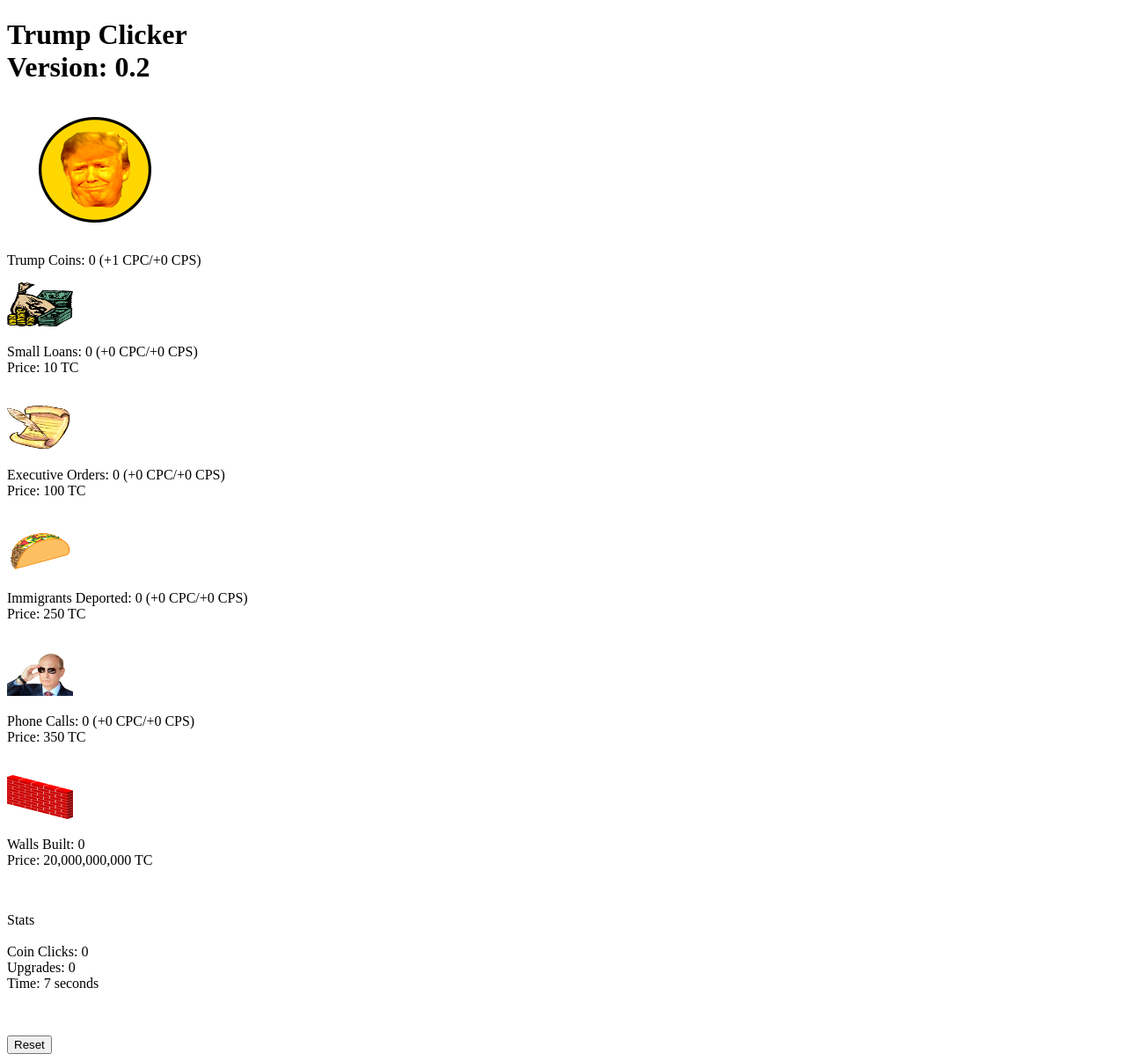
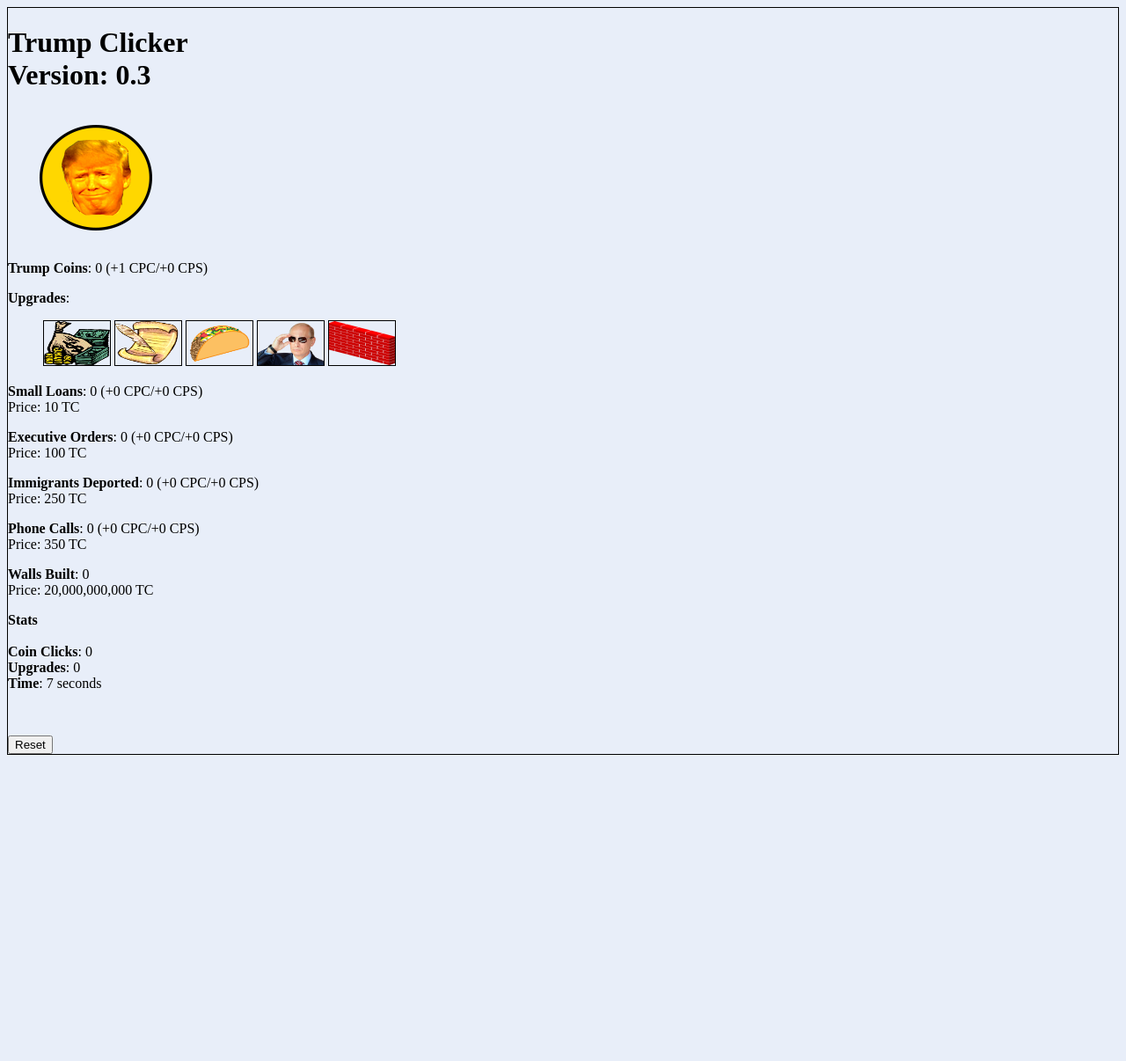
Before and after one commit to mtb29/trumpclicker, a web app: page / in a window 1280 px wide. Shown: the whole page at 88% size. After the commit the page ends 858 px from the top, so only its background shows below. Run offline with its HTML, style and script files only (its server is not run), Linux system fonts and the light colour scheme; data that the repository does not hold is empty.

Commit message:
version 0.3: updated layout, added more sounds, another trophy

```diff
--- a/src/main/webapp/game.js
+++ b/src/main/webapp/game.js
@@ -7,7 +7,7 @@ Game = {};
 
 var Trophy = {};
 var TrophyText = {};
-var TotalTrophies = 9;
+var TotalTrophies = 10;
 var TrophyCount = 0;
 
 function secondsToTime(secs)
@@ -46,7 +46,25 @@ function play() {
     var audio = document.getElementById('trophysound');
     if (audio.paused) {
         audio.play();
-    }else{
+    } else {
+        audio.currentTime = 0;
+    }
+}
+
+function playmini() {
+    var audio = document.getElementById('minimesound');
+    if (audio.paused) {
+        audio.play();
+    } else {
+        audio.currentTime = 0;
+    }
+}
+
+function playcheat() {
+    var audio = document.getElementById('cheatsound');
+    if (audio.paused) {
+        audio.play();
+    } else {
         audio.currentTime = 0;
     }
 }
@@ -60,7 +78,7 @@ Game.Launch = function ()
         Game.ready = 1;
 
         /* Game variables */
-        Game.version = 0.2;
+        Game.version = 0.3;
         Game.coins = 0;
         Game.coinsPerClick = 1;
         Game.coinsPerSecond = 0;
@@ -69,23 +87,25 @@ Game.Launch = function ()
 
         /* Trophies */
         Trophy[0] = 0;
-        TrophyText[0] = "Hello, Mr. President: Earn your first Trump Coin";
+        TrophyText[0] = "<strong>Hello, Mr. President</strong>: Earn your first Trump Coin";
         Trophy[1] = 0;
-        TrophyText[1] = "Helping Hand: Earn your first Loan";
+        TrophyText[1] = "<strong>Helping Hand</strong>: Earn your first Loan";
         Trophy[2] = 0;
-        TrophyText[2] = "Sign Here, Initial There: Earn your first Executive Order";
+        TrophyText[2] = "<strong>Sign Here, Initial There</strong>: Earn your first Executive Order";
         Trophy[3] = 0;
-        TrophyText[3] = "You Made America Great Again: Build the wall";
+        TrophyText[3] = "<strong>You Made America Great Again</strong>: Build the wall";
         Trophy[4] = 0;
-        TrophyText[4] = "Cheaters Never Prosper...wait a doggone minute....: Use the cheat command successfully";
+        TrophyText[4] = "<strong>Cheaters Never Prosper...wait a doggone minute....</strong>: Use the cheat command successfully";
         Trophy[5] = 0;
-        TrophyText[5] = "Luck Of The Draw: You Got Lucky";
+        TrophyText[5] = "<strong>Luck Of The Draw</strong>: You Got Lucky";
         Trophy[6] = 0;
-        TrophyText[6] = "Permission Denied: Deport your first illegal immigrant";
+        TrophyText[6] = "<strong>Permission Denied</strong>: Deport your first illegal immigrant";
         Trophy[7] = 0;
-        TrophyText[7] = "The Meaning to Life, the Universe, and Everything: Buy 42 upgrades";
+        TrophyText[7] = "<strong>The Meaning to Life, the Universe, and Everything</strong>: Buy 42 upgrades";
         Trophy[8] = 0;
-        TrophyText[8] = "Hello, Comrade?: Make your first phone call."
+        TrophyText[8] = "<strong>Hello, Comrade?</strong>: Make your first phone call."
+        Trophy[9] = 0;
+        TrophyText[9] = "<strong>It's like me, but mini</strong>: Click on minime.";
 
         /* Upgrades */
         Game.loan = 0;
@@ -104,7 +124,6 @@ Game.Launch = function ()
             if (Trophy[0] === 0) {
                 Trophy[0] = 1;
                 TrophyCount++;
-                document.getElementById("toolTip").innerHTML = "ToolTip: Trophy: " + TrophyText[0];
                 play();
             }
 
@@ -203,7 +222,6 @@ Game.Launch = function ()
                 if (Trophy[3] === 0) {
                     Trophy[3] = 1;
                     TrophyCount++;
-                    document.getElementById("toolTip").innerHTML = "ToolTip: Trophy: " + TrophyText[3];
                     play();
                 }
                 Game.wall++;
@@ -214,19 +232,30 @@ Game.Launch = function ()
             }
         };
 
+        Game.ClickMini = function ()
+        {
+            if (Trophy[9] === 0) {
+                Trophy[9] = 1;
+                TrophyCount++;
+                play();
+            } else {
+                playmini();
+            }
+        };
+
         Game.Update = function ()
         {
             Game.seconds++;
             Game.coinsPerClick = 1 + Game.loan + (Game.executiveOrder * 3) + (Game.deport * 4) + (Game.phoneCall * 5);
             Game.coinsPerSecond = 0 + (Game.loan * 2) + (Game.executiveOrder * 5) + (Game.deport * 6) + (Game.phoneCall * 7);
             Game.coins += Game.coinsPerSecond;
-            document.getElementById("currentCoins").innerHTML = "Trump Coins: " + Game.coins.toLocaleString() + " (+" + Game.coinsPerClick.toLocaleString() + " CPC/+" + Game.coinsPerSecond.toLocaleString() + " CPS)";
-            document.getElementById("currentLoans").innerHTML = "Small Loans: " + Game.loan.toLocaleString() + " (+" + Game.loan.toLocaleString() + " CPC/+" + (Game.loan * 2).toLocaleString() + " CPS)<br/>Price: " + Game.loanCost.toLocaleString() + " TC";
-            document.getElementById("currentExecutiveOrders").innerHTML = "Executive Orders: " + Game.executiveOrder.toLocaleString() + " (+" + (Game.executiveOrder * 3).toLocaleString() + " CPC/+" + (Game.executiveOrder * 5).toLocaleString() + " CPS)<br/>Price: " + Game.executiveOrderCost.toLocaleString() + " TC";
-            document.getElementById("currentDeports").innerHTML = "Immigrants Deported: " + Game.deport.toLocaleString() + " (+" + (Game.deport * 4).toLocaleString() + " CPC/+" + (Game.deport * 6).toLocaleString() + " CPS)<br/>Price: " + Game.deportCost.toLocaleString() + " TC";
-            document.getElementById("currentPhoneCalls").innerHTML = "Phone Calls: " + Game.phoneCall.toLocaleString() + " (+" + (Game.phoneCall * 5).toLocaleString() + " CPC/+" + (Game.phoneCall * 7).toLocaleString() + " CPS)<br/>Price: " + Game.phoneCallCost.toLocaleString() + " TC";
-            document.getElementById("currentWalls").innerHTML = "Walls Built: " + Game.wall.toLocaleString() + "<br/>Price: " + Game.wallCost.toLocaleString() + " TC";
-            document.getElementById("stats").innerHTML = "Stats<br/><br/>Coin Clicks: " + Game.clicks.toLocaleString() + "<br/>Upgrades: " + (Game.loan + Game.executiveOrder + Game.deport + Game.phoneCall) + "<br/>Time: " + secondsToTime(Game.seconds);
+            document.getElementById("currentCoins").innerHTML = "<strong>Trump Coins</strong>: " + Game.coins.toLocaleString() + " (+" + Game.coinsPerClick.toLocaleString() + " CPC/+" + Game.coinsPerSecond.toLocaleString() + " CPS)";
+            document.getElementById("currentLoans").innerHTML = "<strong>Small Loans</strong>: " + Game.loan.toLocaleString() + " (+" + Game.loan.toLocaleString() + " CPC/+" + (Game.loan * 2).toLocaleString() + " CPS)<br/>Price: " + Game.loanCost.toLocaleString() + " TC";
+            document.getElementById("currentExecutiveOrders").innerHTML = "<strong>Executive Orders</strong>: " + Game.executiveOrder.toLocaleString() + " (+" + (Game.executiveOrder * 3).toLocaleString() + " CPC/+" + (Game.executiveOrder * 5).toLocaleString() + " CPS)<br/>Price: " + Game.executiveOrderCost.toLocaleString() + " TC";
+            document.getElementById("currentDeports").innerHTML = "<strong>Immigrants Deported</strong>: " + Game.deport.toLocaleString() + " (+" + (Game.deport * 4).toLocaleString() + " CPC/+" + (Game.deport * 6).toLocaleString() + " CPS)<br/>Price: " + Game.deportCost.toLocaleString() + " TC";
+            document.getElementById("currentPhoneCalls").innerHTML = "<strong>Phone Calls</strong>: " + Game.phoneCall.toLocaleString() + " (+" + (Game.phoneCall * 5).toLocaleString() + " CPC/+" + (Game.phoneCall * 7).toLocaleString() + " CPS)<br/>Price: " + Game.phoneCallCost.toLocaleString() + " TC";
+            document.getElementById("currentWalls").innerHTML = "<strong>Walls Built</strong>: " + Game.wall.toLocaleString() + "<br/>Price: " + Game.wallCost.toLocaleString() + " TC";
+            document.getElementById("stats").innerHTML = "<strong>Stats</strong><br/><br/><strong>Coin Clicks</strong>: " + Game.clicks.toLocaleString() + "<br/><strong>Upgrades</strong>: " + (Game.loan + Game.executiveOrder + Game.deport + Game.phoneCall) + "<br/><strong>Time</strong>: " + secondsToTime(Game.seconds);
             Trophies();
         };
 
@@ -239,7 +268,6 @@ Game.Launch = function ()
                 if (Trophy[5] === 0) {
                     Trophy[5] = 1;
                     TrophyCount++;
-                    document.getElementById("toolTip").innerHTML = "ToolTip: Trophy: " + TrophyText[5];
                     play();
                 }
             }
@@ -248,21 +276,21 @@ Game.Launch = function ()
                 if ((Game.loan + Game.executiveOrder + Game.deport + Game.phoneCall) >= 42) {
                     Trophy[7] = 1;
                     TrophyCount++;
-                    document.getElementById("toolTip").innerHTML = "ToolTip: Trophy: " + TrophyText[7];
                     play();
                 }
             }
 
 
-            var text = "Trophies [" + TrophyCount + "/" + TotalTrophies + "]";
+            var text = "<strong>Trophies</strong> [" + TrophyCount + "/" + TotalTrophies + "]";
             for (i = 0; i <= TotalTrophies; i++) {
                 if (Trophy[i] === 1) {
-                    text = text + "<br/>[*] " + TrophyText[i];
+                    text = text + "<br/>[<img id='minime' src='img/trumpcoinmini.png' width='25' height='19' alt='*'/>] " + TrophyText[i];
                 }
             }
 
             if (TrophyCount > 0) {
                 document.getElementById("trophies").innerHTML = text;
+                document.getElementById("minime").onclick = Game.ClickMini;
             }
         };
 
@@ -272,6 +300,7 @@ Game.Launch = function ()
 
             if (rand === 1) {
                 document.getElementById("toolTip").innerHTML = "ToolTip: You're Fired! The game has been reset!";
+                playcheat();
                 setTimeout(function () {
                     window.location.reload();
                 }, 2500);
@@ -279,8 +308,10 @@ Game.Launch = function ()
                 if (Trophy[4] === 0) {
                     Trophy[4] = 1;
                     TrophyCount++;
-                    document.getElementById("toolTip").innerHTML = "ToolTip: Trophy: " + TrophyText[4];
-                    play();
+                    playcheat();
+                }
+                else {
+                    playcheat();
                 }
 
                 Game.coins += 20000000000;
--- a/src/main/webapp/index.html
+++ b/src/main/webapp/index.html
@@ -11,21 +11,24 @@
         <img id="trumpcoin" src="img/trumpcoin.png" alt="TrumpCoin" />
         <p id="currentCoins"></p>
         <p id="toolTip"></p>
-        <img id="loan" src="img/loan.png" alt="A Small Loan of A Million Dollars" />
+        <p id="upgrades"><strong>Upgrades</strong>:</p>
+        <ul>
+            <li><img id="loan" src="img/loan.png" alt="A Small Loan of A Million Dollars" />
+            </li>
+            <li><img id="executiveorder" src="img/executiveorder.png" alt="An Executive Order by Mr. President himself" />
+            </li>
+            <li><img id="deportillegal" src="img/deport.png" alt="Deport Illegal Immigrant" />
+            </li>
+            <li><img id="phonecall" src="img/phone.png" alt="International Phone Call" />
+            </li>
+            <li><img id="thewall" src="img/thewall.png" alt="The Wall" />
+            </li>
+        </ul>
         <p id="currentLoans"></p>
-        <br/>
-        <img id="executiveorder" src="img/executiveorder.png" alt="An Executive Order by Mr. President himself" />
         <p id="currentExecutiveOrders"></p>
-        <br/>
-        <img id="deportillegal" src="img/deport.png" alt="Deport Illegal Immigrant" />
         <p id="currentDeports"></p>
-        <br/>
-        <img id="phonecall" src="img/phone.png" alt="International Phone Call" />
         <p id="currentPhoneCalls"></p>
-        <br/>
-        <img id="thewall" src="img/thewall.png" alt="The Wall" />
         <p id="currentWalls"></p>
-        <br/>
         <p id="stats"></p>
         <br/>
         <p id="trophies"></p>
@@ -33,5 +36,11 @@
         <audio id="trophysound">
             <source src="img/trophy.mp3" type="audio/mpeg">
         </audio>
+        <audio id="minimesound">
+            <source src="img/minime.mp3" type="audio/mpeg">
+        </audio>
+        <audio id="cheatsound">
+            <source src="img/cheater.mp3" type="audio/mpeg">
+        </audio>
     </body>
 </html>
--- a/src/main/webapp/style.css
+++ b/src/main/webapp/style.css
@@ -1,5 +1,16 @@
 #header
 {
+}
+
+body
+{
+    background-color: #e8eef9;
+    border: solid black 1px;
+    cursor: url('img/trumpcoinmini.png'), auto;
+}
+
+li {
+    display: inline;
 }
 
 #trumpcoin
@@ -26,6 +37,7 @@
 {
     height: 50px;
     width: 75px;
+    border: solid black 1px;
 }
 
 #loan:hover
@@ -46,6 +58,7 @@
 {
     height: 50px;
     width: 75px;
+    border: solid black 1px;
 }
 
 #executiveorder:hover
@@ -66,6 +79,7 @@
 {
     height: 50px;
     width: 75px;
+    border: solid black 1px;
 }
 
 #deportillegal:hover
@@ -86,6 +100,7 @@
 {
     height: 50px;
     width: 75px;
+    border: solid black 1px;
 }
 
 #phonecall:hover
@@ -106,6 +121,7 @@
 {
     height: 50px;
     width: 75px;
+    border: solid black 1px;
 }
 
 #thewall:hover
--- a/src/main/webapp/winner.html
+++ b/src/main/webapp/winner.html
@@ -20,7 +20,7 @@
             }
         </script>
     </head>
-    <body>
+    <body style="text-align: center;">
         <h1>You made America great again!</h1>
         <img id="picture" src="img/win1.png" alt="Winner Winner Chicken Dinner" onclick="changeImage()"/>
         <audio autoplay loop>
```
Also changed, not shown: src/main/webapp/img/loan.png, src/main/webapp/img/trumpcoinmini.png (added), 2 other files.
